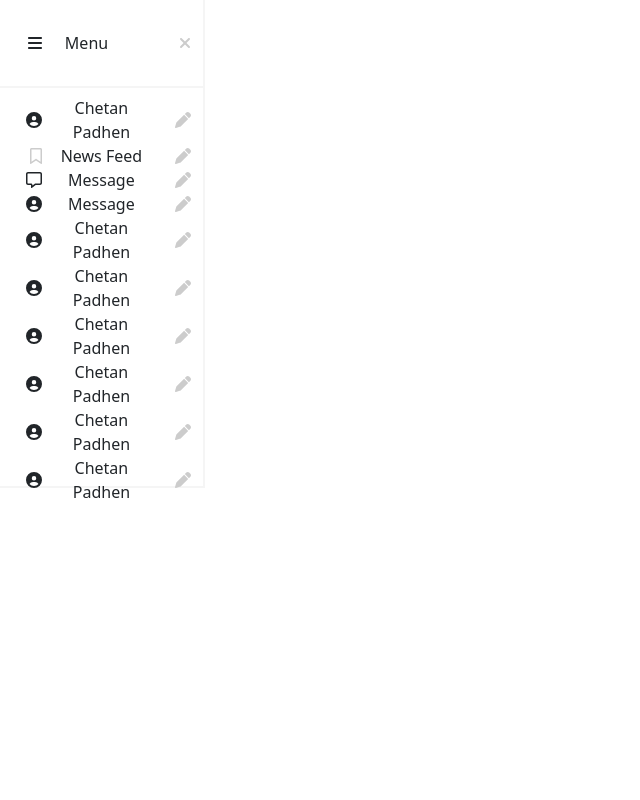
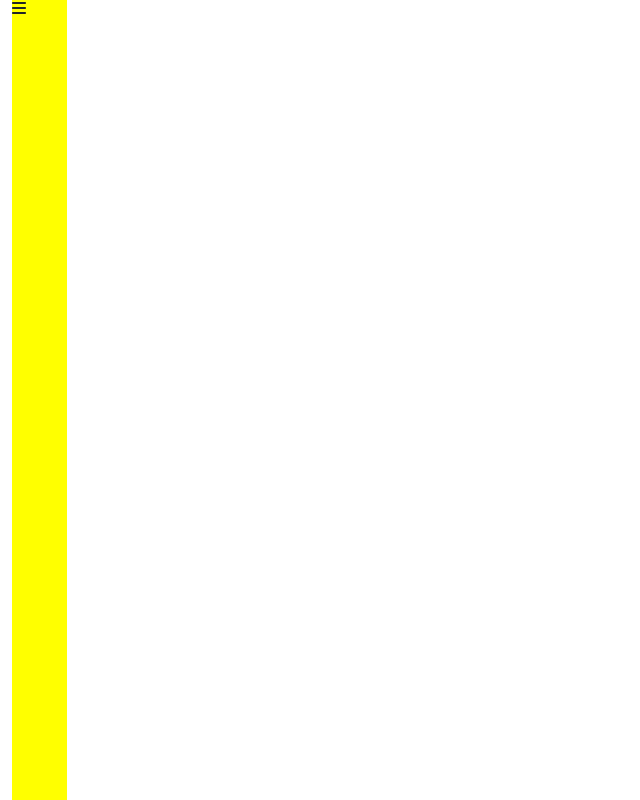
Before and after one commit to Chetax/Personal-Blog-, a React (Create React App) app: page / in a window 1280 px wide. Shown: the whole page, without its empty margins (0-640 px from the left). Built offline with nearby package versions, Linux system fonts and the light colour scheme.

Commit message:
New Menu effect

```diff
--- a/package.json
+++ b/package.json
@@ -4,6 +4,7 @@
   "private": true,
   "dependencies": {
     "@fortawesome/fontawesome-svg-core": "^6.4.2",
+    "@fortawesome/free-brands-svg-icons": "^6.4.2",
     "@fortawesome/free-regular-svg-icons": "^6.4.2",
     "@fortawesome/free-solid-svg-icons": "^6.4.2",
     "@fortawesome/react-fontawesome": "^0.2.0",
--- a/src/component/navbar/navabr.jsx
+++ b/src/component/navbar/navabr.jsx
@@ -2,16 +2,33 @@ import React from "react";
 import 'bootstrap/dist/css/bootstrap.min.css';
 import { Container,Row,Col } from "react-bootstrap";
 import { FontAwesomeIcon } from '@fortawesome/react-fontawesome';
-import { faBars ,faXmark,faPen,faCircleUser} from '@fortawesome/free-solid-svg-icons';
-import {faBookmark,faMessage} from '@fortawesome/free-regular-svg-icons';
+import { faBars ,faXmark,faPen,faCircleUser,faUser} from '@fortawesome/free-solid-svg-icons';
+import {faBookmark,faMessage,faCalendarDays} from '@fortawesome/free-regular-svg-icons';
+import { faUsers,faPhotoFilm ,faMusic} from '@fortawesome/free-solid-svg-icons';
+import { faYoutube } from '@fortawesome/free-brands-svg-icons';
+const FirstDiv=document.getElementById('FirstDiv');
+const seconddiv=document.getElementById('seconddiv');
+function dispnewblock( k){
+
+   if(k==1){
+ FirstDiv.style.display="block";
+  seconddiv.style.display="none";
+  }
+  else{
+    FirstDiv.style.display="none";
+    seconddiv.style.display="block";
+
+  }
+}
 
 const Navbar=()=>{
     return<>
-    <div className="navbar" style={{height:"11vh",width:"16vw", borderBottom:'2px solid whitesmoke',borderRight:'2px solid whitesmoke'}}>
+    <div id="FirstDiv" className="div" style={{display:"none"}}>
+    <div className="navbar" style={{height:"11vh", width:"16vw", borderBottom:'2px solid whitesmoke',borderRight:'2px solid whitesmoke'}}>
     <Container  className=" d-flex align-item-center">
-   <Col className="col-2 d-flex  justify-content-end">   <FontAwesomeIcon icon={faBars} /> </Col>
+   <Col className="col-2 d-flex  justify-content-end">   <FontAwesomeIcon style={{cursor:'pointer'}} icon={faBars} /> </Col>
    <Col className="col-4 d-flex  justify-content-center">Menu</Col>
-   <Col className="col-4 d-flex  justify-content-end"><FontAwesomeIcon style={{color:"#cccccc"}} icon={ faXmark}/></Col>
+   <Col onClick={()=>{dispnewblock(0)}} className="col-4 d-flex  justify-content-end"><FontAwesomeIcon style={{color:"#cccccc"}} icon={ faXmark}/></Col>
     </Container>
     </div>
     <div className="navbar" style={{height:"50vh",width:"16vw", borderBottom:'2px solid whitesmoke',borderRight:'2px solid whitesmoke'}}>
@@ -21,50 +38,110 @@ const Navbar=()=>{
    <Col className="col-2 d-flex  justify-content-end"><FontAwesomeIcon style={{color:"#cccccc"}} icon={ faPen}/></Col>
     </Container>
     <Container  className="">
-   <Col className="col-2 d-flex  justify-content-end">   <FontAwesomeIcon style={{color:"#cccccc"}} icon={faBookmark} /> </Col>
-   <Col className="col-7 d-flex  justify-content-center">News Feed</Col>
-   <Col className="col-2 d-flex  justify-content-end"><FontAwesomeIcon style={{color:"#cccccc"}} icon={ faPen}/></Col>
+   <Col className="col-2 d-flex  justify-content-end">   <FontAwesomeIcon style={{}} icon={faBookmark} /> </Col>
+   <Col className="col-6 d-flex  ">News Feed</Col>
+   <Col className="col-2 d-flex  justify-content-end"><FontAwesomeIcon style={{color:"#cccccc"}} /></Col>
     </Container>
     <Container  className="">
    <Col className="col-2 d-flex  justify-content-end">   <FontAwesomeIcon icon={faMessage} /> </Col>
-   <Col className="col-7 d-flex  justify-content-center">Message</Col>
-   <Col className="col-2 d-flex  justify-content-end"><FontAwesomeIcon style={{color:"#cccccc"}} icon={ faPen}/></Col>
+   <Col className="col-6 d-flex  ">Message</Col>
+   <Col className="col-2 d-flex  justify-content-end"><FontAwesomeIcon style={{color:"#cccccc"}} /></Col>
     </Container>
     <Container  className="">
-   <Col className="col-2 d-flex  justify-content-end">   <FontAwesomeIcon icon={faCircleUser} /> </Col>
-   <Col className="col-7 d-flex  justify-content-center">Message</Col>
-   <Col className="col-2 d-flex  justify-content-end"><FontAwesomeIcon style={{color:"#cccccc"}} icon={ faPen}/></Col>
+   <Col className="col-2 d-flex  justify-content-end">   <FontAwesomeIcon icon={faCalendarDays} /> </Col>
+   <Col className="col-6 d-flex  ">Events</Col>
+   <Col className="col-2 d-flex  justify-content-end"><FontAwesomeIcon style={{color:"#cccccc"}} /></Col>
     </Container>
+    <Container  className="">
+   <Col className="col-2 d-flex  justify-content-end">   <FontAwesomeIcon icon={faUser} /> </Col>
+   <Col className="col-6 d-flex  ">Friend</Col>
+   <Col className="col-2 d-flex  justify-content-end"><FontAwesomeIcon style={{color:"#cccccc"}} /></Col>
+    </Container>
+    <Container  className=""><FontAwesomeIcon icon="fa-regular " />
+   <Col className="col-2 d-flex  justify-content-end">   <FontAwesomeIcon icon={faUsers} /> </Col>
+   <Col className="col-6 d-flex  ">Groups</Col>
+   <Col className="col-2 d-flex  justify-content-end"><FontAwesomeIcon style={{color:"#cccccc"}} /></Col>
+    </Container>
+    <Container  className="">
+   <Col className="col-2 d-flex  justify-content-end">   <FontAwesomeIcon icon={faPhotoFilm} /> </Col>
+   <Col className="col-6 d-flex  ">Photo</Col>
+   <Col className="col-2 d-flex  justify-content-end"><FontAwesomeIcon style={{color:"#cccccc"}} /></Col>
+    </Container>
+    <Container  className="">
+   <Col className="col-2 d-flex  justify-content-end">   <FontAwesomeIcon icon={faMusic} /> </Col>
+   <Col className="col-6 d-flex  ">Music</Col>
+   <Col className="col-2 d-flex  justify-content-end"><FontAwesomeIcon style={{color:"#cccccc"}} /></Col>
+    </Container>
+    <Container  className="">
+   <Col className="col-2 d-flex  justify-content-end">   <FontAwesomeIcon icon={faYoutube} /> </Col>
+   <Col className="col-6 d-flex  ">Video</Col>
+   <Col className="col-2 d-flex  justify-content-end"><FontAwesomeIcon style={{color:"#cccccc"}} /></Col>
+    </Container>
+    <Container  className="">
+   <Col className="col-2 d-flex  justify-content-end">   <FontAwesomeIcon icon={faCalendarDays} /> </Col>
+   <Col className="col-6 d-flex  ">Calender</Col>
+   <Col className="col-2 d-flex  justify-content-end mb-5"><FontAwesomeIcon style={{color:"#cccccc"}} /></Col>
+    </Container>
+
+    </div>
+    <div className="navbar" style={{height:"50vh",width:"16vw", borderBottom:'2px solid whitesmoke',borderRight:'2px solid whitesmoke'}}>
     <Container  className="">
    <Col className="col-2 d-flex  justify-content-end">   <FontAwesomeIcon icon={faCircleUser} /> </Col>
    <Col className="col-7 d-flex  justify-content-center">Chetan Padhen</Col>
    <Col className="col-2 d-flex  justify-content-end"><FontAwesomeIcon style={{color:"#cccccc"}} icon={ faPen}/></Col>
     </Container>
     <Container  className="">
-   <Col className="col-2 d-flex  justify-content-end">   <FontAwesomeIcon icon={faCircleUser} /> </Col>
-   <Col className="col-7 d-flex  justify-content-center">Chetan Padhen</Col>
-   <Col className="col-2 d-flex  justify-content-end"><FontAwesomeIcon style={{color:"#cccccc"}} icon={ faPen}/></Col>
+   <Col className="col-2 d-flex  justify-content-end">   <FontAwesomeIcon style={{}} icon={faBookmark} /> </Col>
+   <Col className="col-6 d-flex  ">News Feed</Col>
+   <Col className="col-2 d-flex  justify-content-end"><FontAwesomeIcon style={{color:"#cccccc"}} /></Col>
     </Container>
     <Container  className="">
-   <Col className="col-2 d-flex  justify-content-end">   <FontAwesomeIcon icon={faCircleUser} /> </Col>
-   <Col className="col-7 d-flex  justify-content-center">Chetan Padhen</Col>
-   <Col className="col-2 d-flex  justify-content-end"><FontAwesomeIcon style={{color:"#cccccc"}} icon={ faPen}/></Col>
+   <Col className="col-2 d-flex  justify-content-end">   <FontAwesomeIcon icon={faMessage} /> </Col>
+   <Col className="col-6 d-flex  ">Message</Col>
+   <Col className="col-2 d-flex  justify-content-end"><FontAwesomeIcon style={{color:"#cccccc"}} /></Col>
     </Container>
     <Container  className="">
-   <Col className="col-2 d-flex  justify-content-end">   <FontAwesomeIcon icon={faCircleUser} /> </Col>
-   <Col className="col-7 d-flex  justify-content-center">Chetan Padhen</Col>
-   <Col className="col-2 d-flex  justify-content-end"><FontAwesomeIcon style={{color:"#cccccc"}} icon={ faPen}/></Col>
+   <Col className="col-2 d-flex  justify-content-end">   <FontAwesomeIcon icon={faCalendarDays} /> </Col>
+   <Col className="col-6 d-flex  ">Events</Col>
+   <Col className="col-2 d-flex  justify-content-end"><FontAwesomeIcon style={{color:"#cccccc"}} /></Col>
     </Container>
     <Container  className="">
-   <Col className="col-2 d-flex  justify-content-end">   <FontAwesomeIcon icon={faCircleUser} /> </Col>
-   <Col className="col-7 d-flex  justify-content-center">Chetan Padhen</Col>
-   <Col className="col-2 d-flex  justify-content-end"><FontAwesomeIcon style={{color:"#cccccc"}} icon={ faPen}/></Col>
+   <Col className="col-2 d-flex  justify-content-end">   <FontAwesomeIcon icon={faUser} /> </Col>
+   <Col className="col-6 d-flex  ">Friend</Col>
+   <Col className="col-2 d-flex  justify-content-end"><FontAwesomeIcon style={{color:"#cccccc"}} /></Col>
+    </Container>
+    <Container  className=""><FontAwesomeIcon icon="fa-regular " />
+   <Col className="col-2 d-flex  justify-content-end">   <FontAwesomeIcon icon={faUsers} /> </Col>
+   <Col className="col-6 d-flex  ">Groups</Col>
+   <Col className="col-2 d-flex  justify-content-end"><FontAwesomeIcon style={{color:"#cccccc"}} /></Col>
     </Container>
     <Container  className="">
-   <Col className="col-2 d-flex  justify-content-end">   <FontAwesomeIcon icon={faCircleUser} /> </Col>
-   <Col className="col-7 d-flex  justify-content-center">Chetan Padhen</Col>
-   <Col className="col-2 d-flex  justify-content-end"><FontAwesomeIcon style={{color:"#cccccc"}} icon={ faPen}/></Col>
+   <Col className="col-2 d-flex  justify-content-end">   <FontAwesomeIcon icon={faPhotoFilm} /> </Col>
+   <Col className="col-6 d-flex  ">Photo</Col>
+   <Col className="col-2 d-flex  justify-content-end"><FontAwesomeIcon style={{color:"#cccccc"}} /></Col>
     </Container>
+    <Container  className="">
+   <Col className="col-2 d-flex  justify-content-end">   <FontAwesomeIcon icon={faMusic} /> </Col>
+   <Col className="col-6 d-flex  ">Music</Col>
+   <Col className="col-2 d-flex  justify-content-end"><FontAwesomeIcon style={{color:"#cccccc"}} /></Col>
+    </Container>
+    <Container  className="">
+   <Col className="col-2 d-flex  justify-content-end">   <FontAwesomeIcon icon={faYoutube} /> </Col>
+   <Col className="col-6 d-flex  ">Video</Col>
+   <Col className="col-2 d-flex  justify-content-end"><FontAwesomeIcon style={{color:"#cccccc"}} /></Col>
+    </Container>
+    <Container  className="">
+   <Col className="col-2 d-flex  justify-content-end">   <FontAwesomeIcon icon={faCalendarDays} /> </Col>
+   <Col className="col-6 d-flex  ">Calender</Col>
+   <Col className="col-2 d-flex  justify-content-end mb-5"><FontAwesomeIcon style={{color:"#cccccc"}} /></Col>
+    </Container>
+
+    </div>
+    </div>
+    <div id="seconddiv" className="container-fluid  "  >
+    <div className="col-1 " onClick={()=>{dispnewblock(1)}}style={{backgroundColor:"yellow",height:"100vh", width:"55px"} }>
+    <FontAwesomeIcon  style={{cursor:'pointer',display:'flex',justifyContent:"center"}} icon={faBars} />
+    </div>
     </div>
     </>
 }
```
Also changed, not shown: 1 other file (tests, documents, lock files or other folders).
